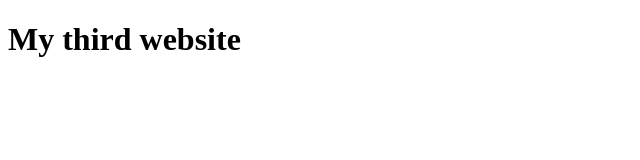
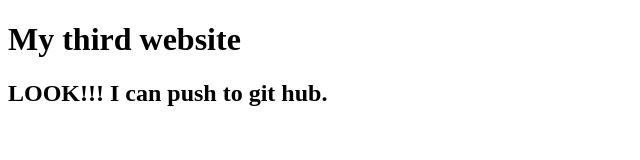
Before and after one commit to ftabassum759/my-third-website, a plain HTML site: page index.html in a window 1280 px wide. Shown: the whole page, without its empty margins (0-640 px from the left). Drawn offline with Linux system fonts and the light colour scheme.

Commit message:
learned github

```diff
--- a/index.html
+++ b/index.html
@@ -7,5 +7,6 @@
 </head>
 <body>
     <h1>My third website</h1>
+    <h2>LOOK!!! I can push to git hub.</h2>
 </body>
 </html>
```
